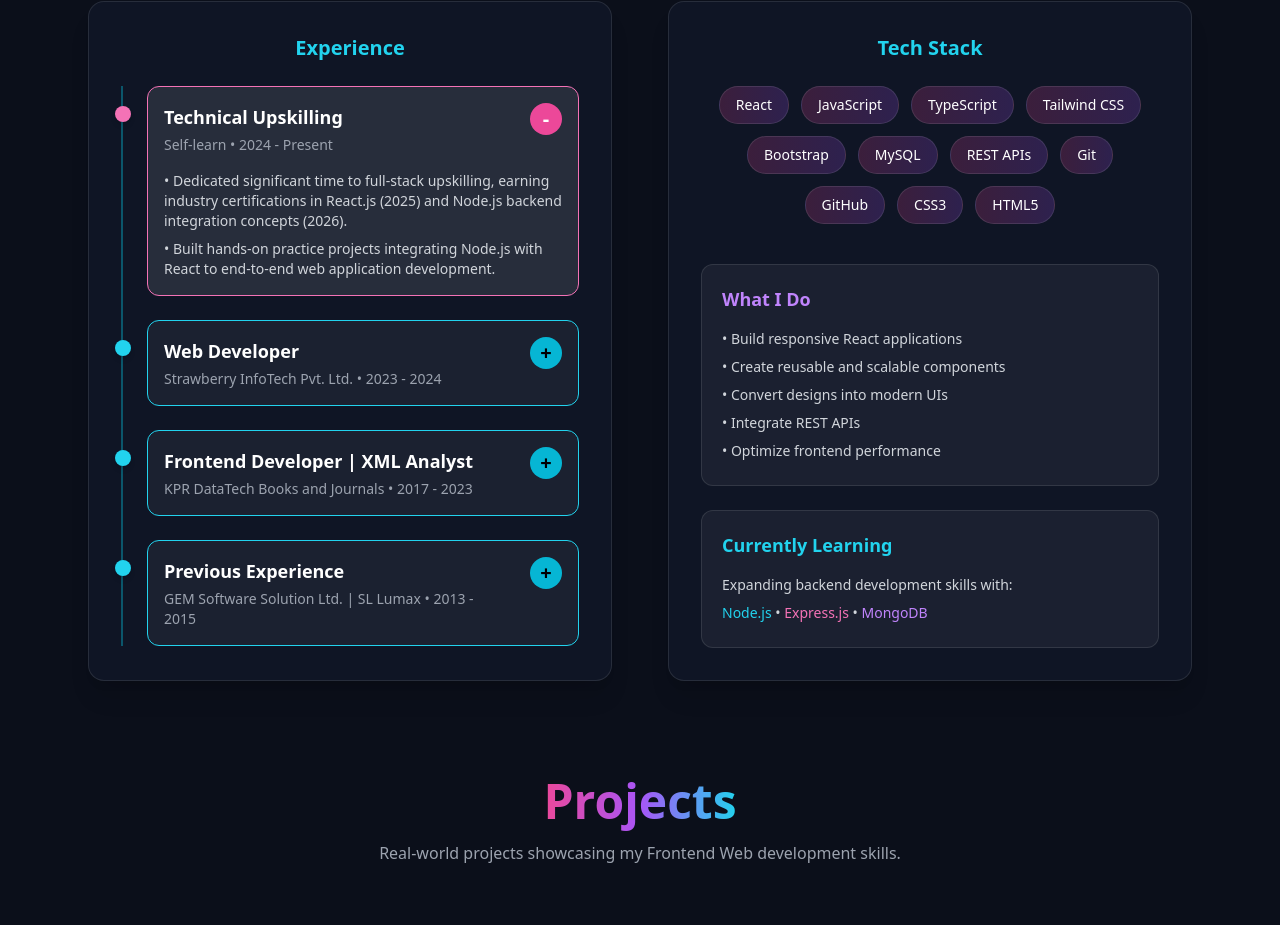
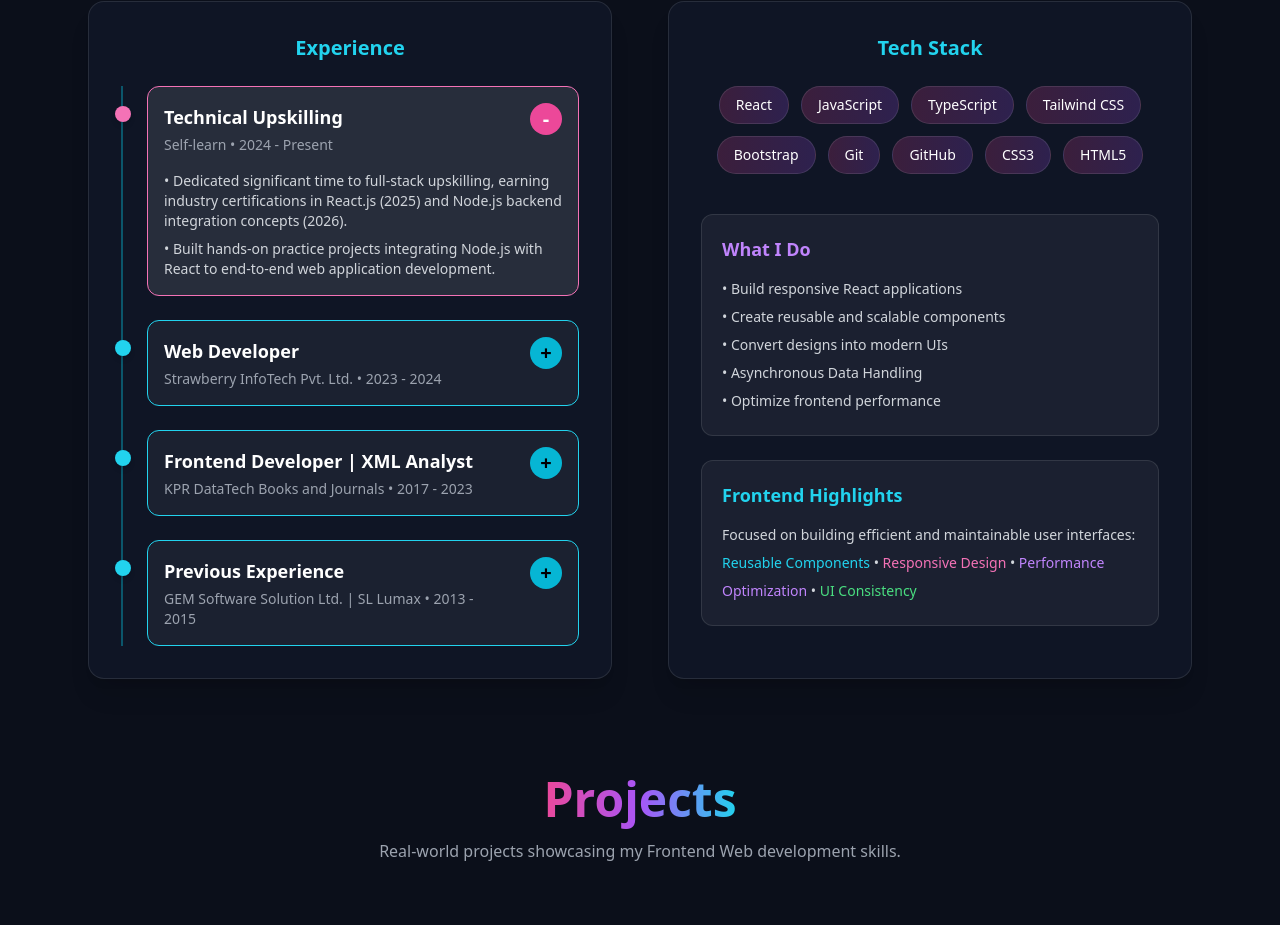
Before and after one commit to sankari-d27/React-Portfolio, a React (Vite) app: page / in a window 1280 px wide. Shown: the part 1079-2004 px from the top of the page. Built offline with nearby package versions, Linux system fonts and the light colour scheme.

Commit message:
update resume

```diff
--- a/src/data/data.js
+++ b/src/data/data.js
@@ -4,8 +4,6 @@ export const skills = [
   "TypeScript",
   "Tailwind CSS",
   "Bootstrap",
-  "MySQL",
-  "REST APIs",
   "Git",
   "GitHub",
   "CSS3",
@@ -53,7 +51,7 @@ export const experienceData = [
     company: "GEM Software Solution Ltd. | SL Lumax",
     duration: "2013 - 2015",
     description: [
-      "Non-IT - E-Pub Developer.",
+      "E-Pub Developer.",
     ],
   },
 ];
--- a/src/pages/About.jsx
+++ b/src/pages/About.jsx
@@ -166,7 +166,7 @@ const About = () => {
                 <br />
                 • Convert designs into modern UIs
                 <br />
-                • Integrate REST APIs
+                • Asynchronous Data Handling
                 <br />
                 • Optimize frontend performance
               </p>
@@ -175,34 +175,39 @@ const About = () => {
 
 
 
-            {/* Currently Learning */}
+            {/* Frontend Highlights */}
             <div className="rounded-xl bg-white/5 border border-white/10 p-5">
 
               <h4 className="text-lg font-semibold text-cyan-400 mb-3">
-                Currently Learning
+                Frontend Highlights
               </h4>
 
               <p className="text-gray-300 text-sm leading-7">
-                Expanding backend development skills with:
+                Focused on building efficient and maintainable user interfaces:
                 <br />
 
                 <span className="text-cyan-400 font-medium">
-                  Node.js
+                  Reusable Components
                 </span>
                 {" • "}
 
                 <span className="text-pink-400 font-medium">
-                  Express.js
+                  Responsive Design
                 </span>
                 {" • "}
 
                 <span className="text-purple-400 font-medium">
-                  MongoDB
+                  Performance Optimization
                 </span>
+                {" • "}
 
+                <span className="text-green-400 font-medium">
+                  UI Consistency
+                </span>
               </p>
 
             </div>
+
 
 
           </div>
```
Also changed, not shown: 1 other file (tests, documents, lock files or other folders).
